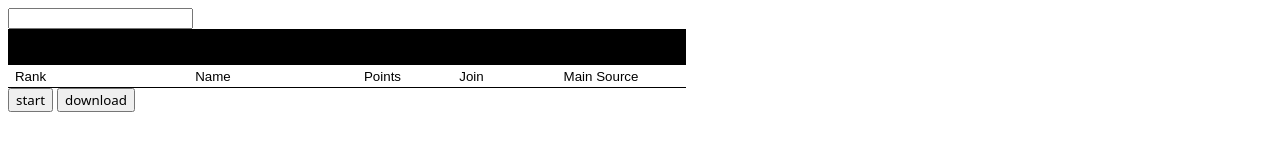
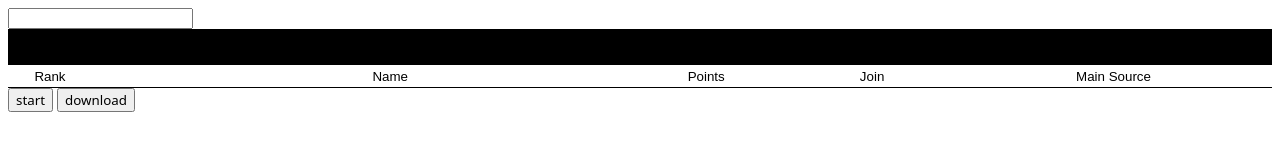
Before and after one commit to nao-riku/334Ranker, a plain HTML site: page index2.html in a window 1280 px wide. Drawn offline with Linux system fonts and the light colour scheme; no server answers; a web font is replaced by a local one.

Commit message:
Update index2.html

```diff
--- a/index2.html
+++ b/index2.html
@@ -10,6 +10,11 @@
           font-style: normal;
           font-weight: bold;
           src: url("NotoSansJP-Bold.woff") format("woff");
+        }
+
+        table {
+            table-layout:fixed;
+            width:100%;
         }
 
         button {
```
